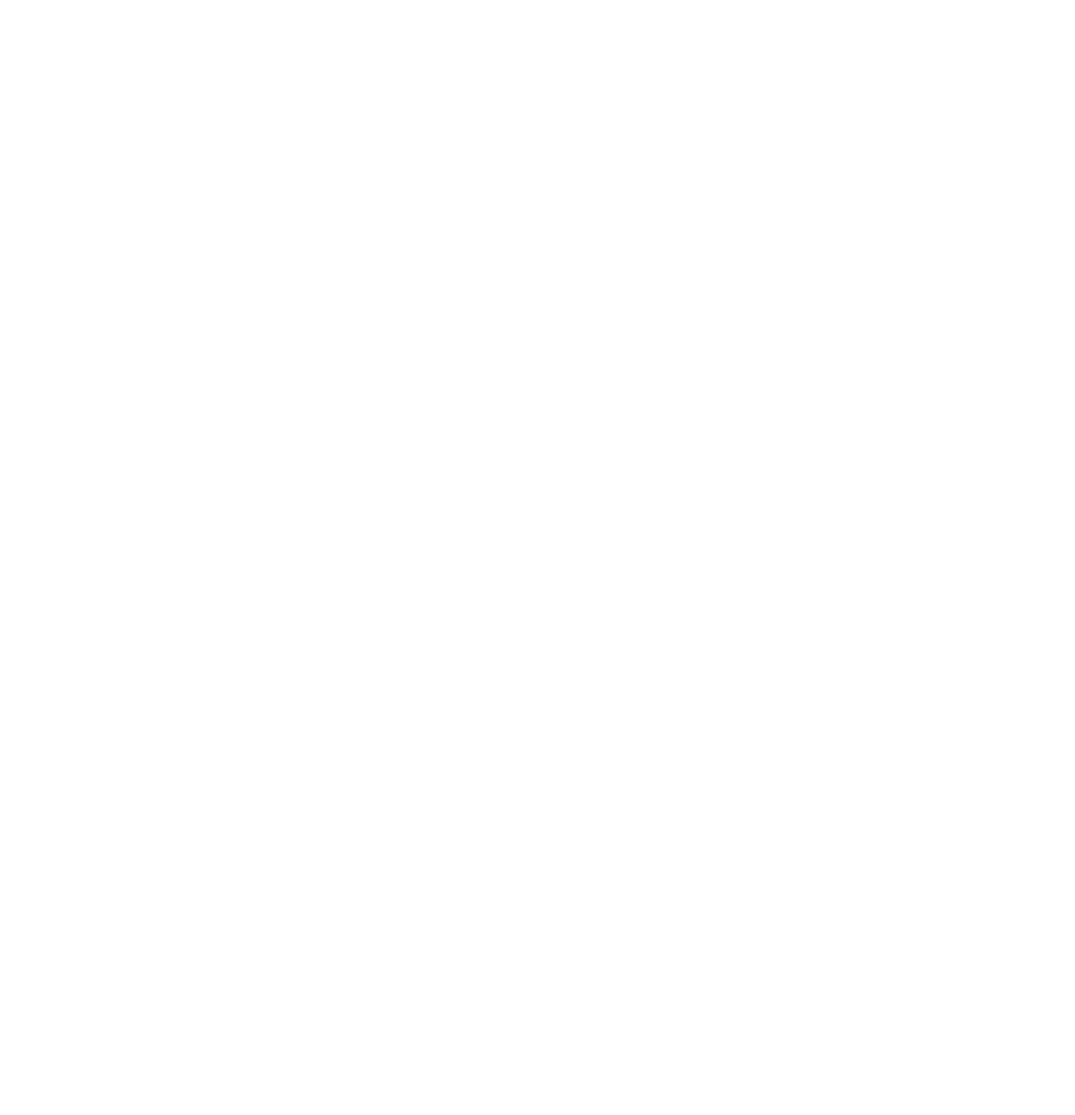
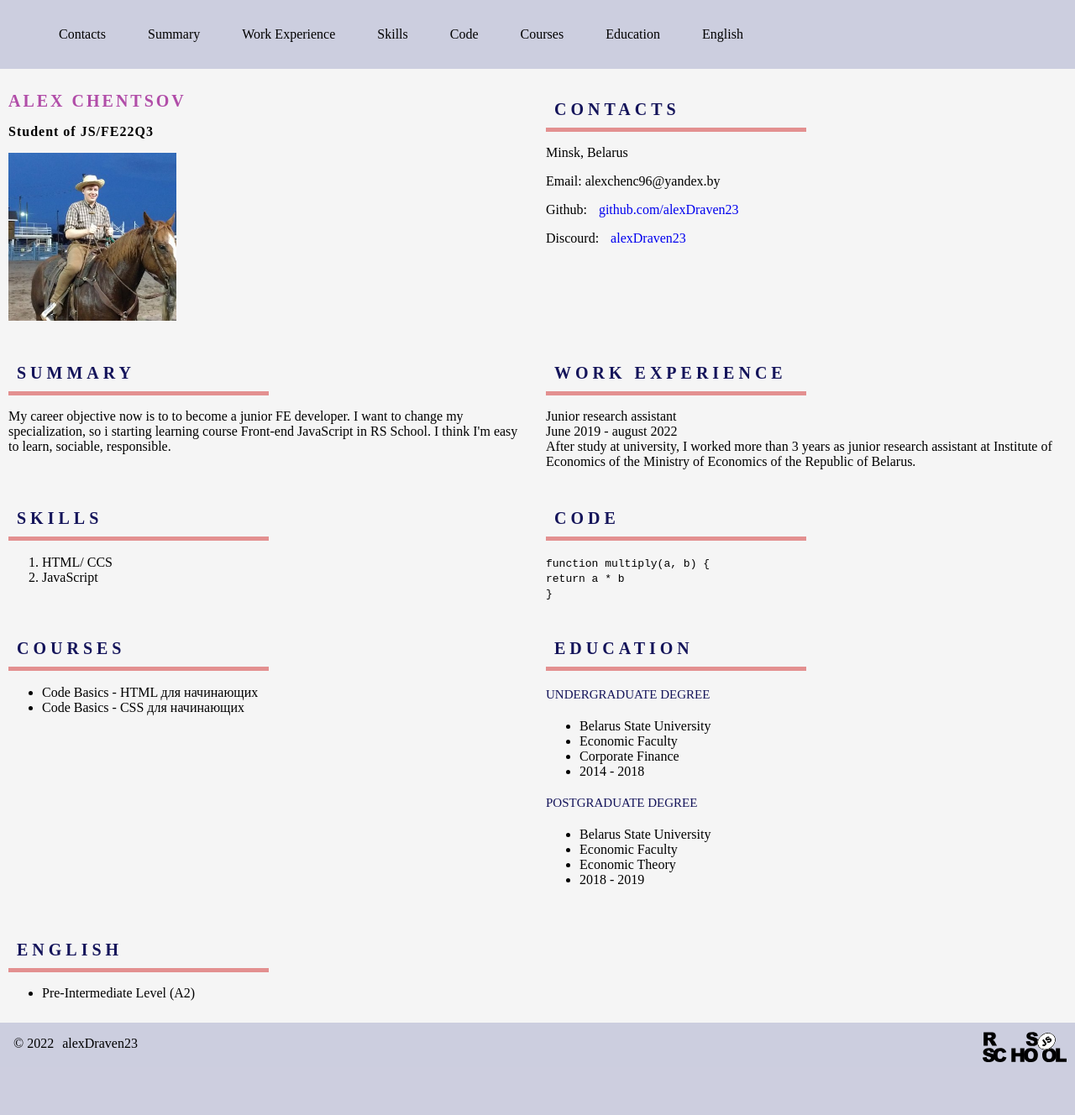
Before and after one commit to alexDraven23/rsschool-cv, a plain HTML site: page index.html in a window 1280 px wide. Shown: the whole page at 84% size. Before the commit the page ends 800 px from the top, so only its background shows below. Drawn offline with Linux system fonts and the light colour scheme; a web font is replaced by a local one.

Commit message:
feat: add all CV information in index.html

```diff
--- a/index.html
+++ b/index.html
@@ -1,12 +1,127 @@
 <!DOCTYPE html>
 <html lang="en">
+
 <head>
   <meta charset="UTF-8">
   <meta http-equiv="X-UA-Compatible" content="IE=edge">
   <meta name="viewport" content="width=device-width, initial-scale=1.0">
-  <title>СV</title>
+  <title>CV</title>
+  <link rel="stylesheet" href="./assets/css/style.css">
+  <link rel="icon" href="./assets/image/favicon.ico">
+  <link rel="preconnect" href="https://fonts.googleapis.com">
+  <link rel="preconnect" href="https://fonts.gstatic.com" crossorigin>
+  <link href="https://fonts.googleapis.com/css2?family=Source+Sans+Pro:wght@200&display=swap" rel="stylesheet">
 </head>
+
 <body>
+  <header class="header">
+    <nav class="nav">
+      <ul class="nav-list">
+        <li class="nav-item"><a href="#contacts" class="nav-link">Contacts</a></li>
+        <li class="nav-item"><a href="#summary" class="nav-link">Summary</a></li>
+        <li class="nav-item"><a href="#work-experience" class="nav-link">Work Experience</a></li>
+        <li class="nav-item"><a href="#skills" class="nav-link">Skills</a></li>
+        <li class="nav-item"><a href="#code" class="nav-link">Code</a></li>
+        <li class="nav-item"><a href="#courses" class="nav-link">Courses</a></li>
+        <li class="nav-item"><a href="#education" class="nav-link">Education</a></li>
+        <li class="nav-item"><a href="#english" class="nav-link">English</a></li>
+      </ul>
+    </nav>
 
+  </header>
+
+  <main class="main">
+    <div class="main-container">
+      <section class="section">
+        <h1 class="section-main-title">Alex Chentsov</h1>
+        <p class="p-section-main-title">Student of JS/FE22Q3</p>
+        <img src="./assets/image/photo.png" alt="photo.png" title="Alex Chentsov" class="img-title">
+      </section>
+
+      <section class="section" id="contacts">
+        <h2 class="section-title">Contacts</h2>
+        <p>Minsk, Belarus</p>
+        <p>Email: alexchenc96@yandex.by</p>
+        <p>Github: <a href="https://github.com/alexDraven23">github.com/alexDraven23</a></p>
+        <p>Discourd: <a href="https://discordapp.com/users/264139124452098050/">alexDraven23</a></p>
+      </section>
+
+      <section class="section" id="summary">
+        <h2 class="section-title">Summary</h2>
+        My career objective now is to to become a junior FE developer.
+        I want to change my specialization, so i starting
+        learning course Front-end JavaScript in RS School.
+        I think I'm easy to learn, sociable, responsible.
+      </section>
+
+      <section class="section" id="work-experience">
+        <h2 class="section-title">Work Experience</h2>
+        Junior research assistant
+        <br>June 2019 - august 2022
+        <br>After study at university, I worked more than 3 years
+        as junior research assistant at Institute of Economics of
+        the Ministry of Economics of the Republic of Belarus.
+      </section>
+
+      <section class="section" id="skills">
+        <h2 class="section-title">Skills</h2>
+        <ol>
+          <li>HTML/ CCS</li>
+          <li>JavaScript</li>
+        </ol>
+      </section>
+
+      <section class="section" id="code">
+        <h2 class="section-title">Code</h2>
+        <code>
+      function multiply(a, b) {
+      <br> return a * b
+      <br>}
+      </code>
+      </section>
+
+      <section class="section" id="courses">
+        <h2 class="section-title">Courses</h2>
+        <ul>
+          <li>Code Basics - HTML для начинающих</li>
+          <li>Code Basics - CSS для начинающих</li>
+        </ul>
+      </section>
+
+      <section class="section" id="education">
+        <h2 class="section-title">Education</h2>
+        <h4 class="section-title-list">Undergraduate degree</h4>
+        <ul>
+          <li>Belarus State University</li>
+          <li>Economic Faculty</li>
+          <li>Corporate Finance</li>
+          <li>2014 - 2018</li>
+        </ul>
+        <h4 class="section-title-list">Postgraduate Degree</h4>
+        <ul>
+          <li>Belarus State University</li>
+          <li>Economic Faculty</li>
+          <li>Economic Theory</li>
+          <li>2018 - 2019</li>
+        </ul>
+      </section>
+
+      <section class="section" id="english">
+        <h2 class="section-title">English</h2>
+        <ul>
+          <li>Pre-Intermediate Level (A2)</li>
+        </ul>
+      </section>
+
+    </div>
+  </main>
+
+  <footer class="footer">
+    <div class="footer-block">
+      <p>&copy; 2022<a href="https://github.com/alexDraven23" target="_blank">alexDraven23</a></p>
+    </div>
+    <p class="footer-img"><a href="https://rs.school/js/" target="_blank"><img src="./assets/image/rs_school_js.svg" alt="Rs School"></a></p>
+    </footer>
 </body>
+
 </html>
```
